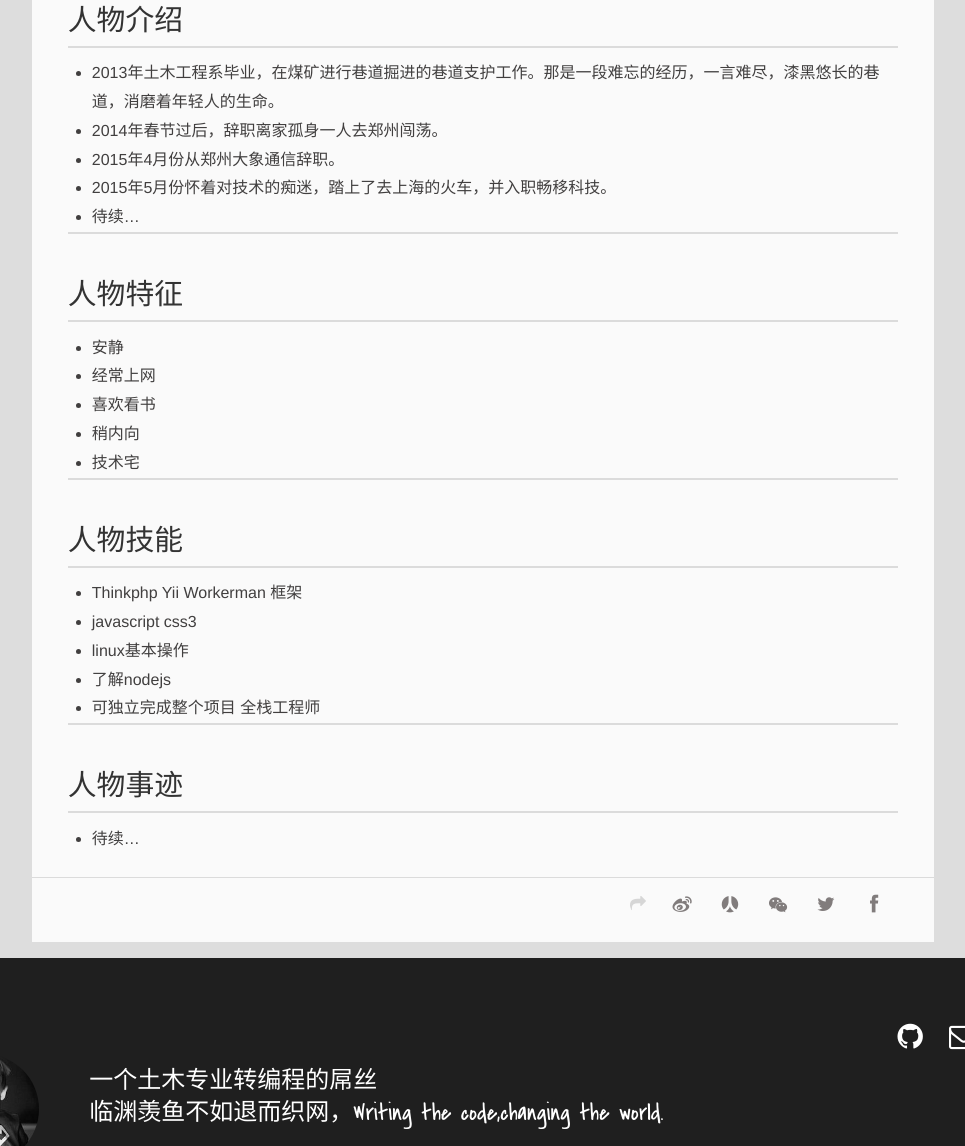
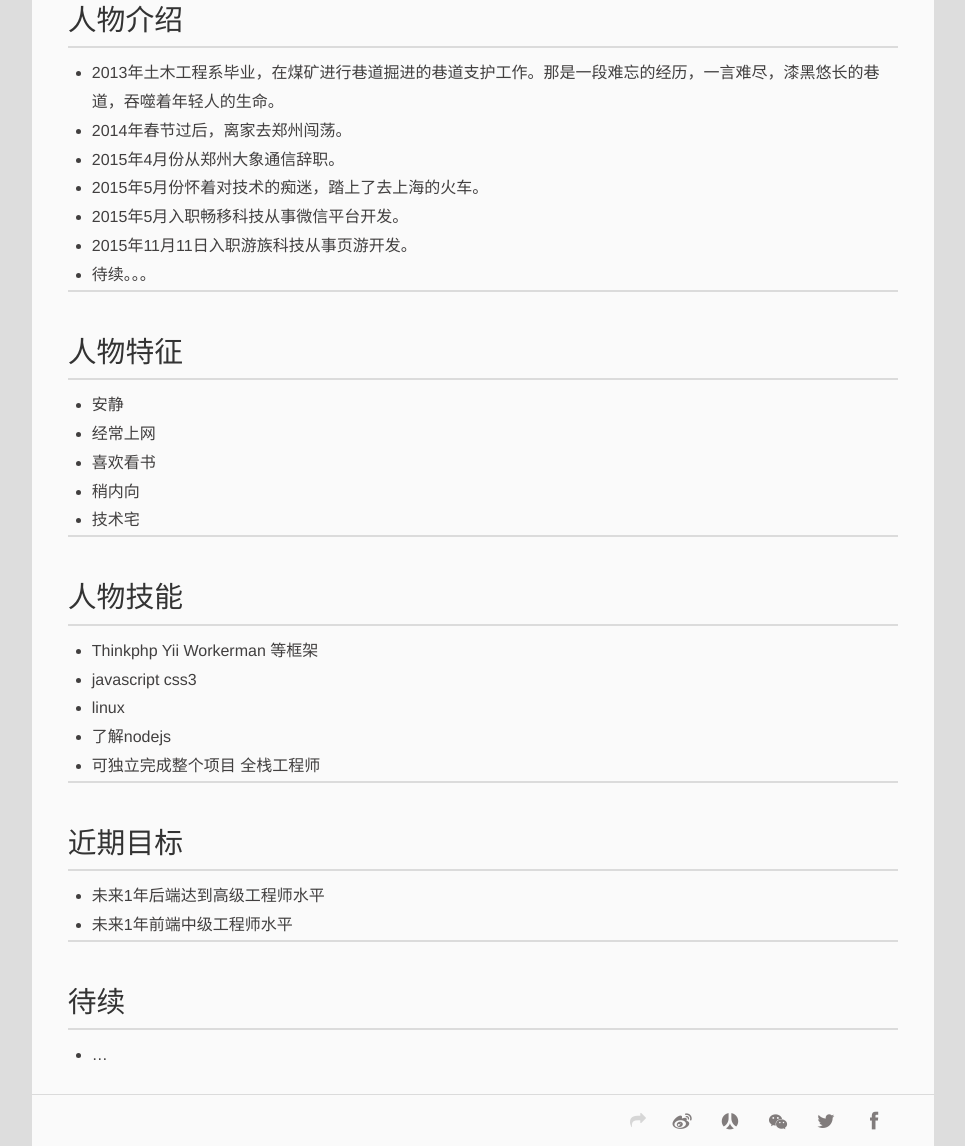
Before and after one commit to ppker/ppker.github.io, a plain HTML site: page about/index.html in a window 1280 px wide. Shown: the part 768-1914 px from the top of the page, without its empty margins (127-1092 px from the left). Drawn offline with Linux system fonts and the light colour scheme; a script that the page names is missing.

Commit message:
Site updated: 2015-12-27 12:54:17

```diff
--- a/about/index.html
+++ b/about/index.html
@@ -25,10 +25,10 @@
 
 
 人物介绍
-2013年土木工程系毕业，在煤矿进行巷道掘进的巷道支护工作。那是一段难忘的经历，一言难尽，漆黑悠长的巷道，消磨着年轻人的生命。
-2014年春节过后，辞职离家孤身一人去郑州闯荡。
+2013年土木工程系毕业，在煤矿进行巷道掘进的巷道支护工作。那是一段难忘的经历，一言难尽，漆黑悠长的巷道，吞噬着年轻人的生命。
+2014年春节过后，离家去郑州闯荡。
 2015年4月份从郑州大象通信辞职。
-2015年5月份怀着对技术">
+2015年5月份怀着对技术的痴迷，踏上">
 <meta property="og:type" content="website">
 <meta property="og:title" content="关于我">
 <meta property="og:url" content="http://ppker.github.io/about/index.html">
@@ -46,11 +46,11 @@
 
 
 人物介绍
-2013年土木工程系毕业，在煤矿进行巷道掘进的巷道支护工作。那是一段难忘的经历，一言难尽，漆黑悠长的巷道，消磨着年轻人的生命。
-2014年春节过后，辞职离家孤身一人去郑州闯荡。
+2013年土木工程系毕业，在煤矿进行巷道掘进的巷道支护工作。那是一段难忘的经历，一言难尽，漆黑悠长的巷道，吞噬着年轻人的生命。
+2014年春节过后，离家去郑州闯荡。
 2015年4月份从郑州大象通信辞职。
-2015年5月份怀着对技术">
-<meta property="og:updated_time" content="2015-10-24T15:12:48.000Z">
+2015年5月份怀着对技术的痴迷，踏上">
+<meta property="og:updated_time" content="2015-12-27T04:52:54.562Z">
 <meta name="twitter:card" content="summary">
 <meta name="twitter:title" content="关于我">
 <meta name="twitter:description" content="人物属性
@@ -66,10 +66,10 @@
 
 
 人物介绍
-2013年土木工程系毕业，在煤矿进行巷道掘进的巷道支护工作。那是一段难忘的经历，一言难尽，漆黑悠长的巷道，消磨着年轻人的生命。
-2014年春节过后，辞职离家孤身一人去郑州闯荡。
+2013年土木工程系毕业，在煤矿进行巷道掘进的巷道支护工作。那是一段难忘的经历，一言难尽，漆黑悠长的巷道，吞噬着年轻人的生命。
+2014年春节过后，离家去郑州闯荡。
 2015年4月份从郑州大象通信辞职。
-2015年5月份怀着对技术">
+2015年5月份怀着对技术的痴迷，踏上">
 
 
     <link rel="alternative" href="/atom.xml" title="九地" type="application/atom+xml">
@@ -136,7 +136,7 @@
 		<a href="/about" title="ppker" target="_blank" itemprop="author">ppker</a>
 
   <p class="article-time">
-    <time datetime="2015-11-06T11:29:27.170Z" itemprop="datePublished"> 发表于 2015-11-06</time>
+    <time datetime="2015-12-27T04:52:54.609Z" itemprop="datePublished"> 发表于 2015-12-27</time>
 
   </p>
 </header>
@@ -155,11 +155,13 @@
 </ul>
 <hr>
 <h1 id="人物介绍">人物介绍</h1><ul>
-<li>2013年土木工程系毕业，在煤矿进行巷道掘进的巷道支护工作。那是一段难忘的经历，一言难尽，漆黑悠长的巷道，消磨着年轻人的生命。</li>
-<li>2014年春节过后，辞职离家孤身一人去郑州闯荡。</li>
+<li>2013年土木工程系毕业，在煤矿进行巷道掘进的巷道支护工作。那是一段难忘的经历，一言难尽，漆黑悠长的巷道，吞噬着年轻人的生命。</li>
+<li>2014年春节过后，离家去郑州闯荡。</li>
 <li>2015年4月份从郑州大象通信辞职。</li>
-<li>2015年5月份怀着对技术的痴迷，踏上了去上海的火车，并入职畅移科技。</li>
-<li>待续…</li>
+<li>2015年5月份怀着对技术的痴迷，踏上了去上海的火车。</li>
+<li>2015年5月入职畅移科技从事微信平台开发。</li>
+<li>2015年11月11日入职游族科技从事页游开发。</li>
+<li>待续。。。</li>
 </ul>
 <hr>
 <h1 id="人物特征">人物特征</h1><ul>
@@ -171,15 +173,20 @@
 </ul>
 <hr>
 <h1 id="人物技能">人物技能</h1><ul>
-<li>Thinkphp Yii Workerman 框架</li>
+<li>Thinkphp Yii Workerman 等框架</li>
 <li>javascript css3</li>
-<li>linux基本操作</li>
+<li>linux</li>
 <li>了解nodejs</li>
 <li>可独立完成整个项目 全栈工程师</li>
 </ul>
 <hr>
-<h1 id="人物事迹">人物事迹</h1><ul>
-<li>待续…</li>
+<h1 id="近期目标">近期目标</h1><ul>
+<li>未来1年后端达到高级工程师水平</li>
+<li>未来1年前端中级工程师水平</li>
+</ul>
+<hr>
+<h1 id="待续">待续</h1><ul>
+<li>…</li>
 </ul>
 
 	</div>
```
